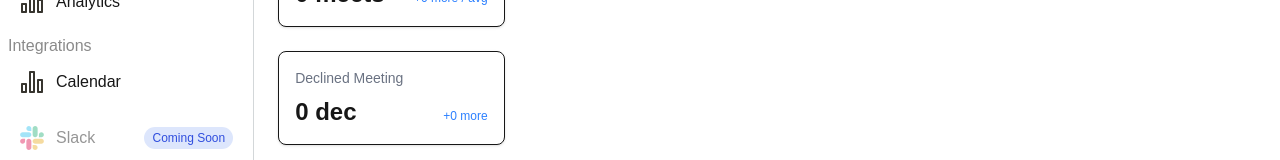
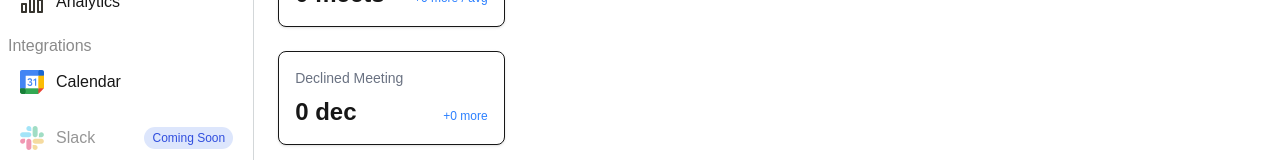
Before and after one commit to webpoint-solutions-llc/zero-waste-meeting, a Next.js app: page /dashboard/analytics in a window 1280 px wide. Shown: the part 163-323 px from the top of the page. Built offline with nearby package versions, Linux system fonts and the light colour scheme; no server answers.

Commit message:
calander icon

```diff
--- a/src/app/dashboard/components/sidebar.tsx
+++ b/src/app/dashboard/components/sidebar.tsx
@@ -101,12 +101,13 @@ export default function Sidebar() {
           {menuItems2.map((item) => (
             <li key={item.id}>
               <button
-                onClick={() => handleNavigation(item.href, item.id)}
-                className={`flex items-center w-full p-3 rounded-lg transition-colors ${
-                  activeItem === item.id ? "bg-[#F5F5F5]" : "hover:outline"
-                }
-                ${!!item.isFuture ? " pointer-events-none" : ""}
-                `}
+                // onClick={() => handleNavigation(item.href, item.id)}
+                className="flex items-center w-full p-3 rounded-lg transition-colors1"
+                //  ${
+                //     activeItem === item.id ? "bg-[#F5F5F5]" : "hover:outline"
+                //   }
+                // ${!!item.isFuture ? " pointer-events-none" : ""}
+                // `}
               >
                 <span
                   className={`flex ${
--- a/src/icons/calanderIcon.tsx
+++ b/src/icons/calanderIcon.tsx
@@ -8,10 +8,45 @@ const CalanderIcon: React.FC = () => (
     fill="none"
     xmlns="http://www.w3.org/2000/svg"
   >
-    <path
-      d="M6 13H2C1.73478 13 1.48043 13.1054 1.29289 13.2929C1.10536 13.4804 1 13.7348 1 14V22C1 22.2652 1.10536 22.5196 1.29289 22.7071C1.48043 22.8946 1.73478 23 2 23H6C6.26522 23 6.51957 22.8946 6.70711 22.7071C6.89464 22.5196 7 22.2652 7 22V14C7 13.7348 6.89464 13.4804 6.70711 13.2929C6.51957 13.1054 6.26522 13 6 13ZM5 21H3V15H5V21ZM22 9H18C17.7348 9 17.4804 9.10536 17.2929 9.29289C17.1054 9.48043 17 9.73478 17 10V22C17 22.2652 17.1054 22.5196 17.2929 22.7071C17.4804 22.8946 17.7348 23 18 23H22C22.2652 23 22.5196 22.8946 22.7071 22.7071C22.8946 22.5196 23 22.2652 23 22V10C23 9.73478 22.8946 9.48043 22.7071 9.29289C22.5196 9.10536 22.2652 9 22 9ZM21 21H19V11H21V21ZM14 1H10C9.73478 1 9.48043 1.10536 9.29289 1.29289C9.10536 1.48043 9 1.73478 9 2V22C9 22.2652 9.10536 22.5196 9.29289 22.7071C9.48043 22.8946 9.73478 23 10 23H14C14.2652 23 14.5196 22.8946 14.7071 22.7071C14.8946 22.5196 15 22.2652 15 22V2C15 1.73478 14.8946 1.48043 14.7071 1.29289C14.5196 1.10536 14.2652 1 14 1ZM13 21H11V3H13V21Z"
-      fill="#37352F"
-    />
+    <g clipPath="url(#clip0_21_1499)">
+      <path
+        d="M18.3158 5.68433H5.68433V18.3158H18.3158V5.68433Z"
+        fill="white"
+      />
+      <path
+        d="M18.3158 23.9999L24.0001 18.3157L21.158 17.8308L18.3158 18.3157L17.7971 20.9154L18.3158 23.9999Z"
+        fill="#EA4335"
+      />
+      <path
+        d="M0 18.3157V22.1052C0 23.1521 0.847875 23.9999 1.89469 23.9999H5.68425L6.26784 21.1578L5.68425 18.3157L2.58741 17.8308L0 18.3157Z"
+        fill="#188038"
+      />
+      <path
+        d="M24.0001 5.68425V1.89469C24.0001 0.847875 23.1522 0 22.1054 0H18.3158C17.9701 1.40963 17.7972 2.447 17.7971 3.11212C17.7971 3.77719 17.97 4.63456 18.3158 5.68425C19.573 6.04425 20.5204 6.22425 21.158 6.22425C21.7955 6.22425 22.7429 6.04431 24.0001 5.68425Z"
+        fill="#1967D2"
+      />
+      <path
+        d="M23.9999 5.68433H18.3157V18.3158H23.9999V5.68433Z"
+        fill="#FBBC04"
+      />
+      <path
+        d="M18.3158 18.3157H5.68433V23.9999H18.3158V18.3157Z"
+        fill="#34A853"
+      />
+      <path
+        d="M18.3158 0H1.89478C0.847875 0 0 0.847875 0 1.89469V18.3158H5.68425V5.68425H18.3158V0Z"
+        fill="#4285F4"
+      />
+      <path
+        d="M8.27529 15.4833C7.80316 15.1643 7.47626 14.6986 7.29785 14.0826L8.39369 13.6311C8.49307 14.0101 8.66676 14.3038 8.91476 14.5122C9.16104 14.7206 9.46104 14.8233 9.81157 14.8233C10.1699 14.8233 10.4778 14.7143 10.7352 14.4964C10.9926 14.2785 11.1221 14.0006 11.1221 13.6643C11.1221 13.3201 10.9863 13.039 10.7148 12.8211C10.4432 12.6033 10.1021 12.4943 9.69476 12.4943H9.06157V11.4096H9.62998C9.98048 11.4096 10.2757 11.3149 10.5157 11.1253C10.7557 10.9359 10.8757 10.6769 10.8757 10.3469C10.8757 10.0533 10.7684 9.81955 10.5537 9.64434C10.339 9.46902 10.0673 9.38062 9.73732 9.38062C9.41519 9.38062 9.15945 9.46593 8.96998 9.63796C8.78057 9.81049 8.63819 10.0284 8.55626 10.2711L7.47157 9.81955C7.6152 9.41221 7.87891 9.05221 8.26573 8.74115C8.65254 8.43009 9.14679 8.2738 9.74679 8.2738C10.1905 8.2738 10.59 8.35912 10.9437 8.53115C11.2973 8.70327 11.5752 8.94168 11.7757 9.24487C11.9764 9.54955 12.0757 9.89062 12.0757 10.2696C12.0757 10.6564 11.9826 10.9833 11.7964 11.2517C11.6101 11.5201 11.381 11.7253 11.1094 11.869V11.9337C11.4601 12.0783 11.7647 12.3158 11.9905 12.6206C12.2194 12.9285 12.3348 13.2964 12.3348 13.7259C12.3348 14.1553 12.2257 14.539 12.0079 14.8753C11.79 15.2117 11.4885 15.4769 11.1063 15.6696C10.7226 15.8622 10.2916 15.9602 9.81316 15.9602C9.25891 15.9617 8.74741 15.8022 8.27529 15.4833ZM15.0062 10.0453L13.8031 10.9153L13.2015 10.0027L15.3599 8.44583H16.1872V15.7896H15.0062V10.0453Z"
+        fill="#4285F4"
+      />
+    </g>
+    <defs>
+      <clipPath id="clip0_21_1499">
+        <rect width="24" height="24" fill="white" />
+      </clipPath>
+    </defs>
   </svg>
 );
 
```
Also changed, not shown: src/app/animation/google-calendar-svgrepo-com.svg (added).
